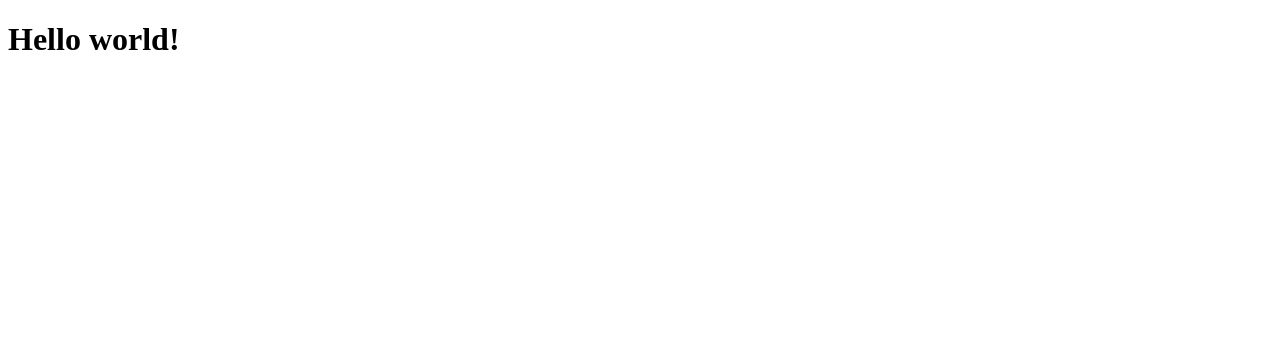
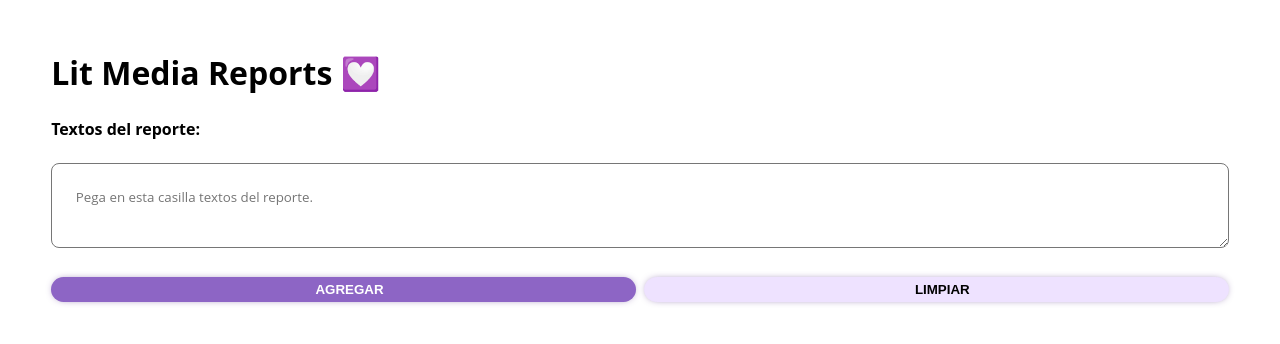
Before and after one commit to achique-luisdan/web-media-reports, a Next.js app: page / in a window 1280 px wide. Shown: the top 344 px of the page. Built offline with nearby package versions, Linux system fonts and the light colour scheme.

Commit message:
feat: :sparkles: desglosa textos del reporte en párrafos

```diff
--- a/package.json
+++ b/package.json
@@ -13,12 +13,14 @@
     "@types/node": "18.15.0",
     "@types/react": "18.0.28",
     "@types/react-dom": "18.0.11",
+    "@types/uuid": "^9.0.1",
     "eslint": "8.36.0",
     "eslint-config-next": "13.2.4",
     "next": "13.2.4",
     "react": "18.2.0",
     "react-dom": "18.2.0",
-    "typescript": "4.9.5"
+    "typescript": "4.9.5",
+    "uuid": "^9.0.0"
   },
   "devDependencies": {
     "@commitlint/cli": "17.4.4",
--- /dev/null
+++ b/src/app/components/paragraphs.tsx
@@ -0,0 +1,19 @@
+import { ParagraphsProps } from "../models/props";
+
+export function Paragraphs({paragraphs}: ParagraphsProps): JSX.Element {
+  if (paragraphs.length > 0){
+  return <section className="box-paragraphs">
+          <h2>Párrafos</h2>
+          <ul className="paragraphs">
+            {
+               paragraphs.map ((paragraph) => (
+                <li key={paragraph.id} className="paragraph">{paragraph.text}</li>
+               ))
+            }
+         </ul>
+        </section>;
+  }
+  else {
+    return <></>
+  }
+}
--- a/src/app/globals.css
+++ b/src/app/globals.css
@@ -0,0 +1,98 @@
+
+* {
+  margin: 0px;
+  padding: 0px;
+  box-sizing: border-box;
+}
+:root {
+  --font-primary: 'Open Sans', Arial, Helvetica, Verdana ;
+  --primary: #8D65C5;
+  --surface: #eee2ff;
+  --black: #461f7a;
+}
+body {
+  font-family: var(--font-primary);
+  background-color: var(--background);
+}
+main {
+  padding: 4%;
+}
+div.field {
+  margin-bottom: 2%;
+}
+textarea.textarea-text-report {
+  width: 100%;
+  padding: 2%;
+  border-radius: 8px;
+  outline: none;
+  font-family: var(--font-primary)
+}
+textarea.textarea-text-report:focus{
+  border-color: var(--primary);
+  background-color: var(--surface);
+  box-shadow: 0px 0px 12px -4px var(--black);
+}
+label.label-text-report{
+  display: block;
+  font-weight: bold;
+  margin-top: 2%;
+  margin-bottom: 2%;
+}
+div.actions {
+  display: flex;
+  flex-direction: row;
+  gap: 8px;
+}
+button.btn {
+  display: block;
+  width: 50%;
+  padding-left: 1%;
+  padding-bottom: 1%;
+  padding-top: 4px;
+  padding-bottom: 4px;
+  outline: none;
+  border-radius: 24px;
+  border: none;
+  background-color: var(--primary);
+  font-weight: bold;
+  text-transform: uppercase;
+  color: white;
+  box-shadow: 0px 0px 8px -4px var(--black);
+}
+button.btn-clear-text-report {
+  border: var(--surface) solid 1px;
+  background-color: var(--surface);
+  color: black;
+}
+button.btn:hover {
+  opacity: 0.8;
+}
+button.btn:active {
+  opacity: 0.5;
+}
+section.box-paragraphs {
+  margin-top: 4%;
+  border: var(--primary) solid 1px;
+  border-radius: 24px;
+  box-shadow: 0px 0px 12px -4px var(--black);
+}
+section.box-paragraphs > h2 {
+  font-weight: bold;
+  width: 100%;
+  display: block;
+  text-align: center;
+  padding-top: 2%;
+}
+ul.paragraphs {
+  display: flex;
+  flex-direction: column;
+  gap: 24px;
+  margin: 4%;
+  padding: 2%;
+  list-style: none;
+}
+ul.paragraphs > li.paragraph {
+  background-color: var(--surface);
+  padding: 4%;
+  border-radius: 24px;
+}
--- /dev/null
+++ b/src/app/models/paragraph.ts
@@ -0,0 +1,4 @@
+export class Paragraph {
+  id!: string;
+  text!: string;
+}
--- /dev/null
+++ b/src/app/models/props.ts
@@ -0,0 +1,5 @@
+import { Paragraph } from "./paragraph";
+
+export class  ParagraphsProps {
+  paragraphs: Paragraph[] = []
+}
--- a/src/app/page.tsx
+++ b/src/app/page.tsx
@@ -1,11 +1,54 @@
-import { Inter } from 'next/font/google'
+"use client"; // this is a client component 👈🏽
 
-const inter = Inter({ subsets: ['latin'] })
+import { useState } from "react";
+import { Paragraphs } from "./components/paragraphs";
+import { v4 as uuidv4 } from 'uuid';
+import { Paragraph } from "./models/paragraph";
 
 export default function Home() {
+
+  const [textReport, setTextReport]  = useState<string>('');
+  const [paragraphs, setParagraphs]  = useState<Paragraph[]>([]);
+
+
+  function handleSubmit(event : React.FormEvent<HTMLFormElement>) {
+    event.preventDefault();
+    let processingParagraphs: string[] =  textReport.split ('\n').filter (paragraph => paragraph != '');
+    let paragraphsProcessed: Paragraph[] = [];
+
+    processingParagraphs.forEach (paragraph => {
+      let newParagraph = new Paragraph();
+      newParagraph.text = paragraph;
+      newParagraph.id =  uuidv4().slice(0, 6);
+      paragraphsProcessed.push(newParagraph);
+
+    })
+    setParagraphs ( [...paragraphs , ...paragraphsProcessed]);
+    setTextReport('');
+  }
+
+  function handleChange(event : React.ChangeEvent<HTMLTextAreaElement>): void {
+    setTextReport(event.target.value);
+  }
+
+  function clear (): void{
+    setTextReport('');
+  }
+
   return (
     <main>
-      <h1>Hello world!</h1>
+      <h1>Lit Media Reports 💟</h1>
+      <form onSubmit={(e) => handleSubmit(e)}>
+        <div className="field" >
+          <label htmlFor="text-report" className="label-text-report">Textos del reporte:</label>
+          <textarea  id="text-report" required className="textarea-text-report" placeholder="Pega en esta casilla textos del reporte."  value={textReport} onChange={(e) => handleChange(e)} ></textarea>
+        </div>
+        <div className="actions">
+          <button type="submit" className="btn btn-add-text-report">Agregar</button>
+          <button type="button" className="btn btn-clear-text-report" onClick={clear}>Limpiar</button>
+        </div>
+      </form>
+      <Paragraphs paragraphs={paragraphs} />
     </main>
   )
 }
```
Also changed, not shown: src/app/page.module.css (deleted), 1 other file (tests, documents, lock files or other folders).
